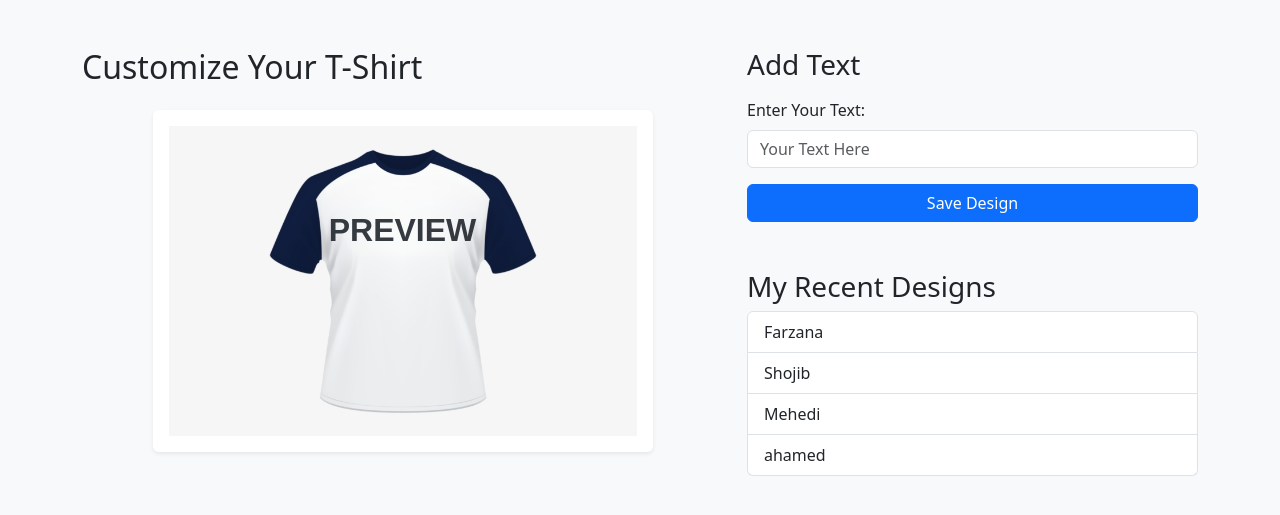
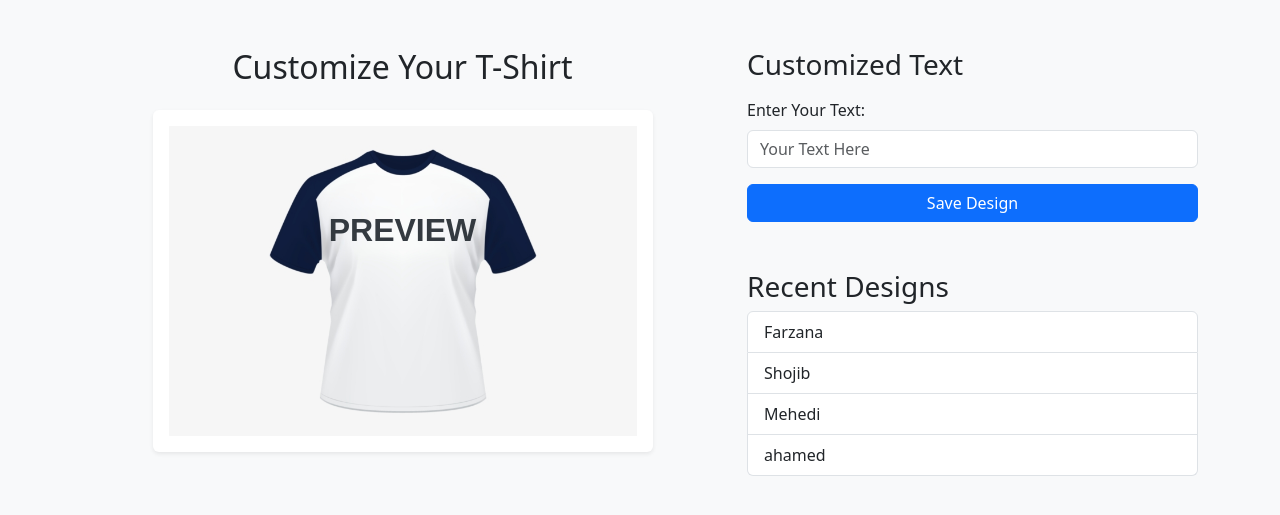
Before and after one commit to Ahamed-Shojib/AI-Agent-with-Social-Posting-Scheduling, a Django app: page /task2/ in a window 1280 px wide. Shown: the top 515 px of the page. Run offline with Django 5.2, Linux system fonts and the light colour scheme; data comes from the database, SQL or seed files in the repository; both versions use the stored data as it was after the commit; parts of the project's set-up code (start-up, migrations or seed data) failed here and were passed over.

Commit message:
some Design changes

```diff
--- a/templates/task_2/index.html
+++ b/templates/task_2/index.html
@@ -13,7 +13,7 @@
     <div class="container mt-5">
         <div class="row">
             <div class="col-md-7">
-                <h2 class="mb-4">Customize Your T-Shirt</h2>
+                <h2 class="mb-4 text-center">Customize Your T-Shirt</h2>
                 <div class="product-container shadow-sm p-3 bg-white rounded">
                     <img src="{% static 'task_2/images/tshirt.png' %}" class="img-fluid" alt="T-Shirt">
                     <div id="text-overlay" class="text-overlay">PREVIEW</div>
@@ -22,7 +22,7 @@
 
             <div class="col-md-5">
                 <div class="controls mt-4 mt-md-0">
-                    <h3 class="mb-3">Add Text</h3>
+                    <h3 class="mb-3">Customized Text</h3>
                     <div class="mb-3">
                         <label for="customText" class="form-label">Enter Your Text:</label>
                         <input type="text" class="form-control" id="customText" placeholder="Your Text Here" maxlength="20">
@@ -32,7 +32,7 @@
                 </div>
 
                 <div class="designs mt-5">
-                    <h3>My Recent Designs</h3>
+                    <h3>Recent Designs</h3>
                     <ul id="designsList" class="list-group">
                         {% for design in designs %}
                             <li class="list-group-item">{{ design.custom_text }}</li>
```
Also changed, not shown: db.sqlite3.
